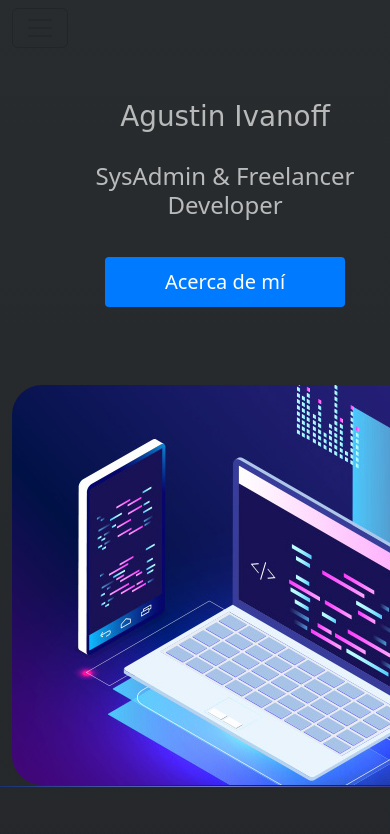
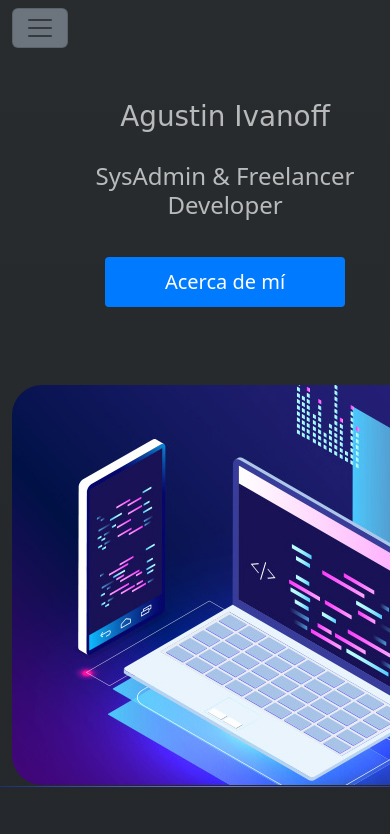
Before and after one commit to agus-ivanoff-dev/portfolio-bootstrap-5, a plain HTML site: page index.html in a window 390 px wide. Shown: the top 834 px of the page. Drawn offline with nearby package versions, Linux system fonts and the light colour scheme; a web font is replaced by a local one.

Commit message:
cambio de color navbar toggler

```diff
--- a/index.html
+++ b/index.html
@@ -31,7 +31,7 @@
 <div class="container">
     <nav class="navbar navbar-expand-sm navbar-light">
 
-        <button class="navbar-toggler" type="button" data-bs-toggle="collapse" data-bs-target="#navbar-toggler"
+        <button class="navbar-toggler bg-secondary" type="button" data-bs-toggle="collapse" data-bs-target="#navbar-toggler"
             aria-controls="navbarTogglerDemo01" aria-expanded="false" aria-label="Toggle navigation">
             <span class="navbar-toggler-icon"></span>
         </button>
--- a/styles.css
+++ b/styles.css
@@ -170,6 +170,7 @@ p {
     font-size: 2rem;
     font-family: 'Marck Script', cursive;
 }
+
 
 .brand-name h2:hover{
     font-size: 1.9rem;
```
